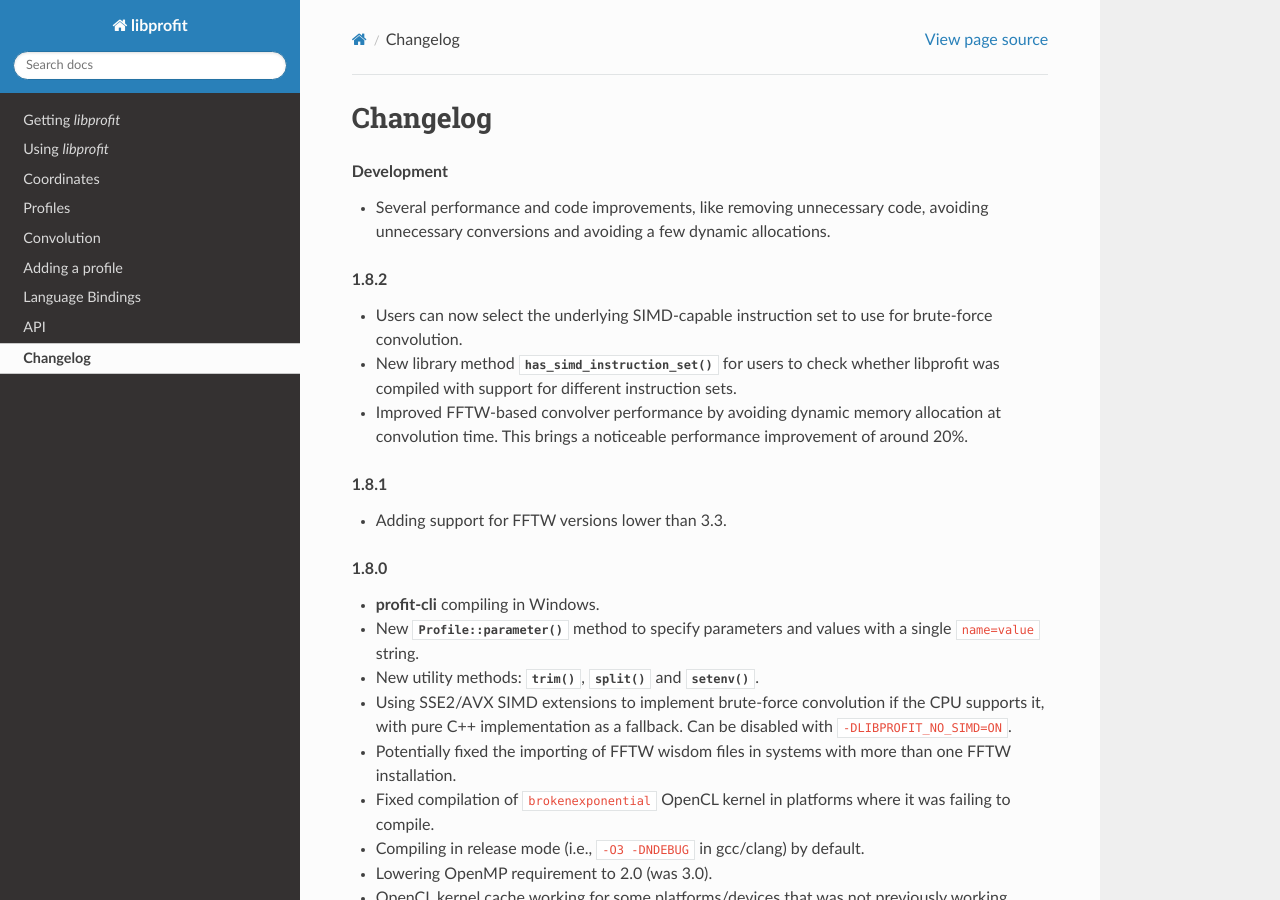
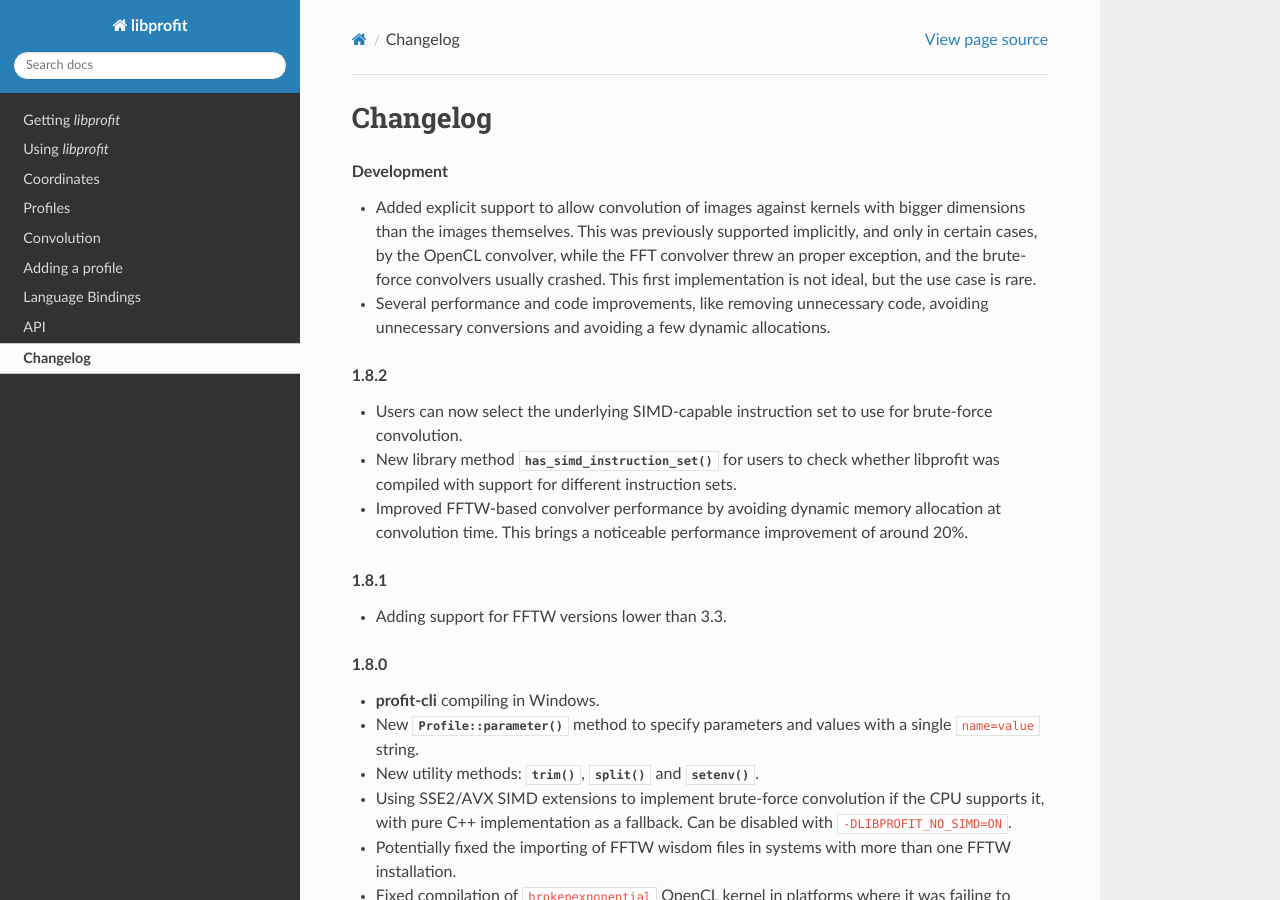
Before and after one commit to ICRAR/libprofit, a Sphinx documentation site: the page built from docs/changelog.rst, in a window 1280 px wide and 900 px high. Built offline with Sphinx 7.4.7 and the Read the Docs theme 2.0.0, drawn with Linux system fonts in a browser that asks for light colours.

Commit message:
Adding new convolution changes to changelog
Signed-off-by: Rodrigo Tobar <rtobar@icrar.org>

```diff
--- a/docs/changelog.rst
+++ b/docs/changelog.rst
@@ -7,6 +7,15 @@
 
 .. rubric:: Development
 
+* Added explicit support to allow convolution
+  of images against kernels with bigger dimensions
+  than the images themselves.
+  This was previously supported implicitly, and only in certain cases,
+  by the OpenCL convolver,
+  while the FFT convolver threw an proper exception,
+  and the brute-force convolvers usually crashed.
+  This first implementation is not ideal,
+  but the use case is rare.
 * Several performance and code improvements,
   like removing unnecessary code,
   avoiding unnecessary conversions
```
